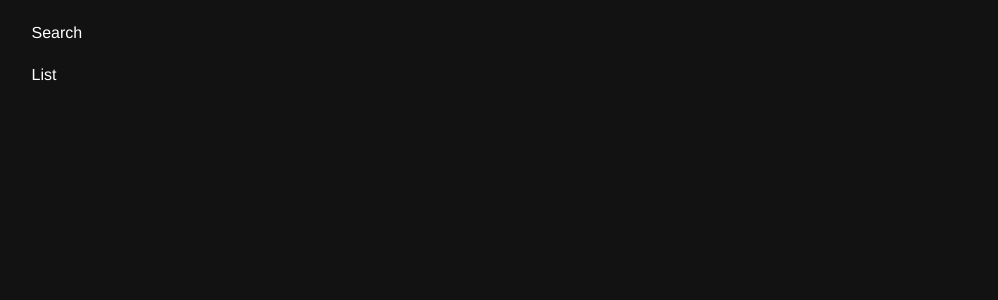
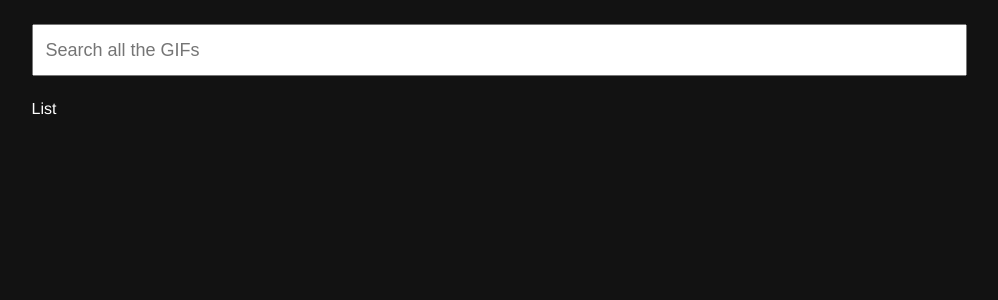
Before and after one commit to babangsund/giphy-ish, a React (Create React App) app: page / in a window 1280 px wide. Shown: the top 300 px of the page, without its empty margins (141-1139 px from the left). Built offline with nearby package versions, Linux system fonts and the light colour scheme.

Commit message:
Add Search component

```diff
--- a/src/App.js
+++ b/src/App.js
@@ -1,6 +1,9 @@
 // @flow
 import React from 'react';
 import styled from 'styled-components';
+
+// project
+import Search from './components/Search';
 
 const Container = styled.section`
   display: flex;
@@ -19,7 +22,9 @@ function App() {
   return (
     <Container>
       <Header>
-        <section>Search</section>
+        <section>
+          <Search />
+        </section>
       </Header>
       <Main>
         <section>List</section>
--- /dev/null
+++ b/src/components/Search.js
@@ -0,0 +1,33 @@
+// @flow
+import React from 'react';
+import styled from 'styled-components';
+
+type Props = {};
+
+const Container = styled.div`
+  width: 100%;
+  height: 52px;
+  display: flex;
+  position: relative;
+`;
+
+const StyledInput = styled.input`
+  width: 100%;
+  padding: 0 12px;
+  font-size: 1.125rem;
+`;
+
+function Search(props: Props) {
+  return (
+    <Container>
+      <StyledInput
+        type="text"
+        defaultValue=""
+        placeholder="Search all the GIFs"
+        {...props}
+      />
+    </Container>
+  );
+}
+
+export default Search;
```
